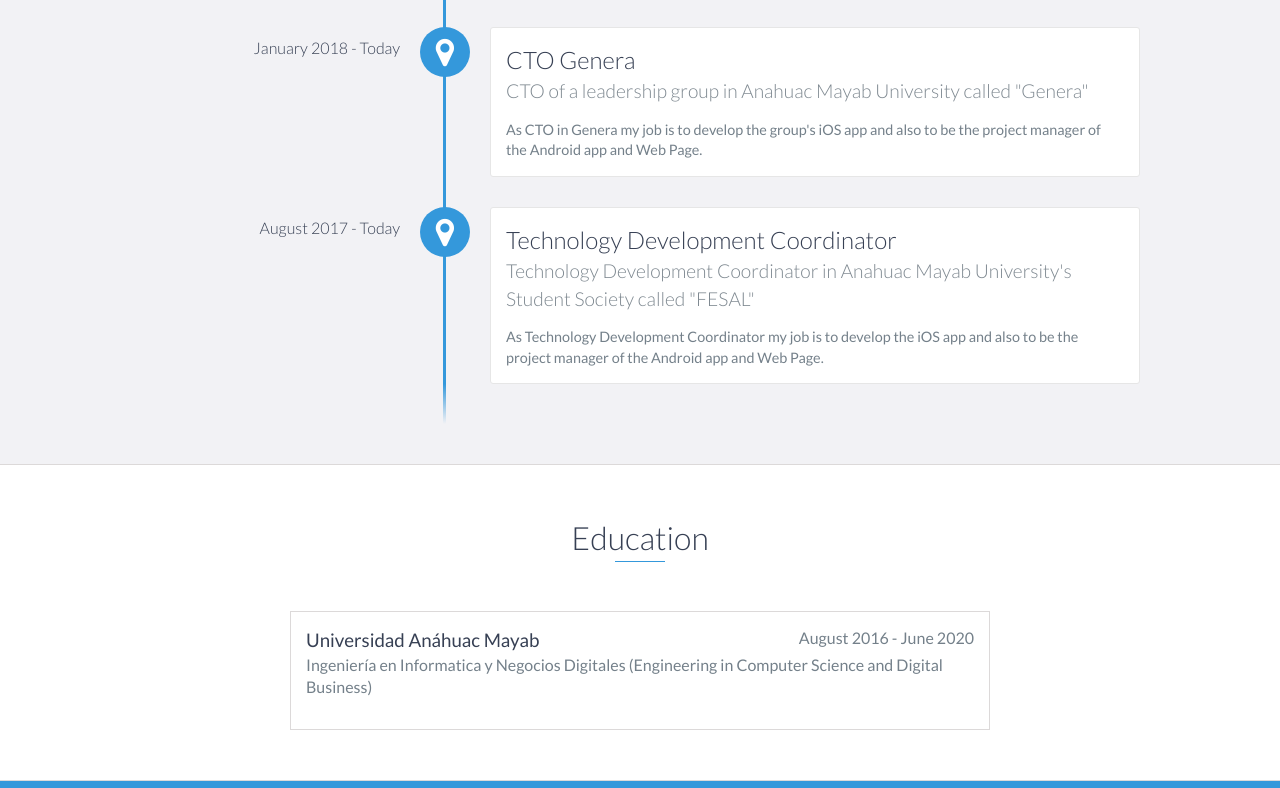
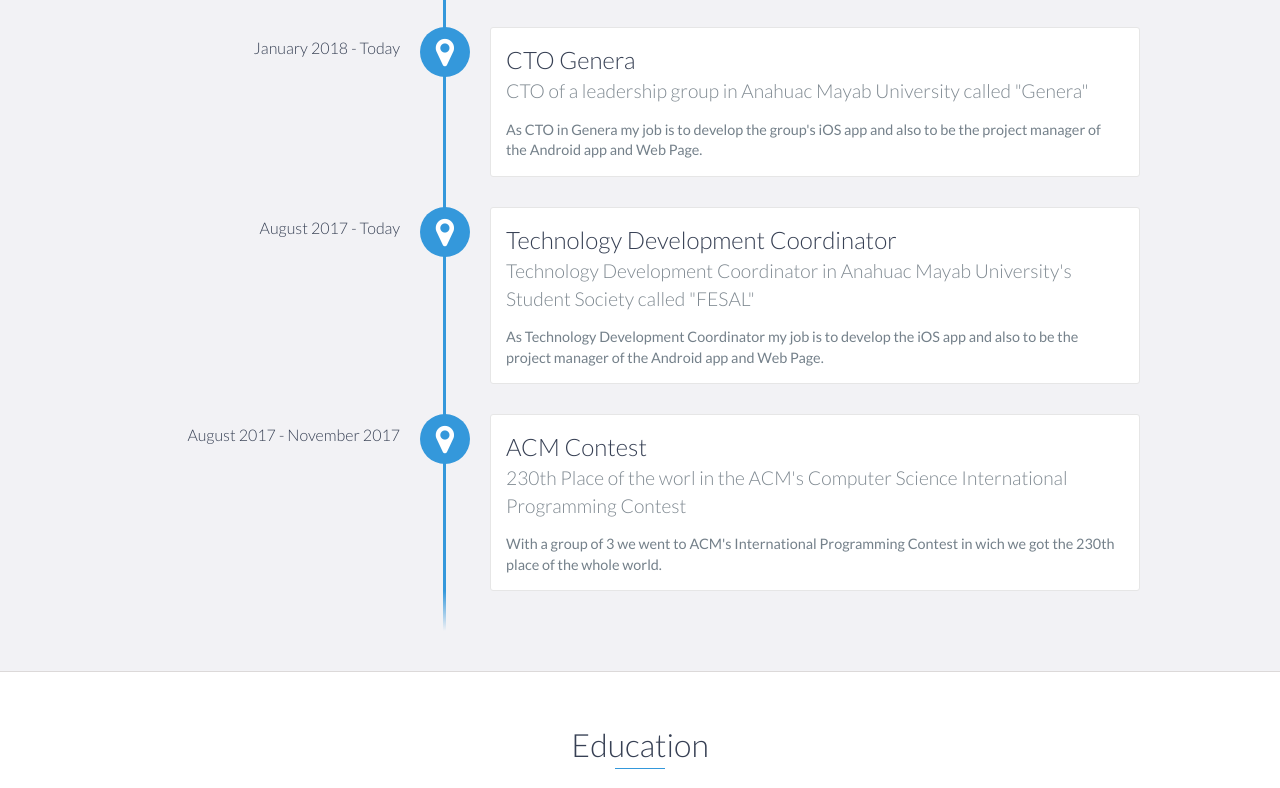
Before and after one commit to JCTec/CV, a website: page index.html in a window 1280 px wide. Shown: the part 4277-5065 px from the top of the page. Drawn offline with nearby package versions, Linux system fonts and the light colour scheme.

Commit message:
Update index.html

```diff
--- a/index.html
+++ b/index.html
@@ -230,6 +230,14 @@
                     of the Android app and Web Page.
                 </p>
             </div>
+
+            <div data-date="August 2017 -  November 2017">
+                <h3>ACM Contest</h3>
+                <h4>230th Place of the worl in the ACM's Computer Science International Programming Contest</h4>
+                <p>
+                    With a group of 3 we went to ACM's International Programming Contest in wich we got the 230th place of the whole world.
+                </p>
+            </div>
         </div>
     </div>
 
```
